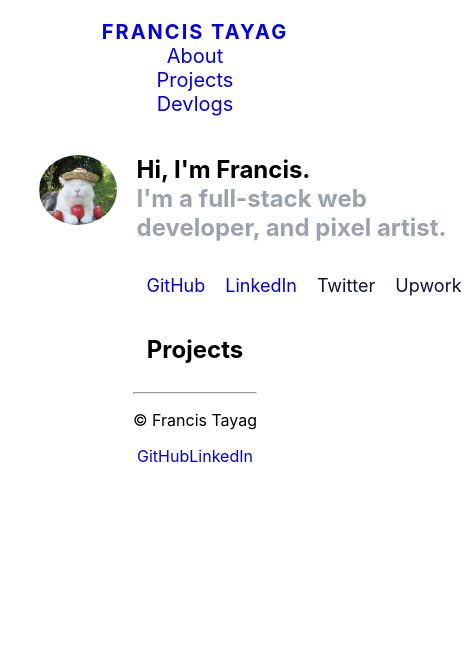
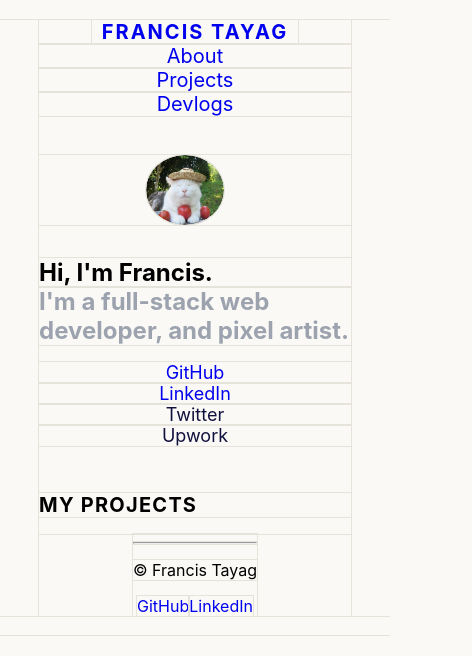
Before and after one commit to fmtayag/fmtayag.github.io, a React (Create React App) app in the folder ui/: page / in a window 390 px wide. Shown: the top 656 px of the page, 472 px wide, since content can reach past the window. Built offline with nearby package versions, Linux system fonts and the light colour scheme.

Commit message:
Adjusted profile, etc.

```diff
--- a/ui/src/App.css
+++ b/ui/src/App.css
@@ -1,11 +1,11 @@
 /* For debugging only */
-/* * { outline: 1px solid red; }  */
+* { outline: 1px solid #e6e3db; }
 
 :root {
   --blue: #002bca;
   --light-blue: #1d4e89;
-  --black: #11113d;
-  --white: #FAF9F6F9F6EE;
+  --black: #11113D;
+  --white: #FAF9F6;
 }
 
 body {
@@ -21,7 +21,7 @@ body {
   text-align: center;
 }
 
-@media only screen and (max-width: 600px) {
+@media only screen and (max-width: 1024px) {
   .App {
     margin-left: 10vmin;
     margin-right: 10vmin;
@@ -104,18 +104,36 @@ a:hover:not(.logo) {
 .profile {
   display: flex;
   flex-direction: row;
-  margin-bottom: 10vmin;
+  margin-bottom: 12vmin;
   /* border: 5px solid red; */
 }
 
 .profile > .introduction {
-  align-self: center;
+  align-self: auto;
   flex-grow: 1;
+}
+
+@media only screen and (max-width: 640px) {
+  .profile {
+    flex-direction: column;
+  }
+  .picture {
+    display: flex;
+    justify-content: center;
+    margin-bottom: 4vmax;
+  }
+  .socials {
+    display: flex;
+    flex-direction: column;
+    align-content: center;
+  }
+  .socials > a {
+    text-align: center;
+  }
 }
 
 .picture {
   display: flex;
-  align-content: center;
 }
 
 .picture img {
@@ -146,7 +164,7 @@ a:hover:not(.logo) {
 }
 
 .socials {
-  margin-top: 4vmax;
+  margin-top: 2vmax;
   text-align: left;
 }
 
@@ -158,3 +176,13 @@ a:hover:not(.logo) {
 .footer {
   margin: auto;
 }
+
+.projects-list {
+  text-align: left
+}
+
+.projects-list > h2 {
+  text-transform: uppercase;
+  letter-spacing: 1.25px;
+  font-size: 20px;
+}
--- a/ui/src/components/ProjectsList.js
+++ b/ui/src/components/ProjectsList.js
@@ -1,7 +1,7 @@
 const ProjectsList = () => {
     return (
-        <div className="portfolio-list">
-            <h2>Projects</h2>
+        <div className="projects-list">
+            <h2>My Projects</h2>
         </div>
     );
 }
```
